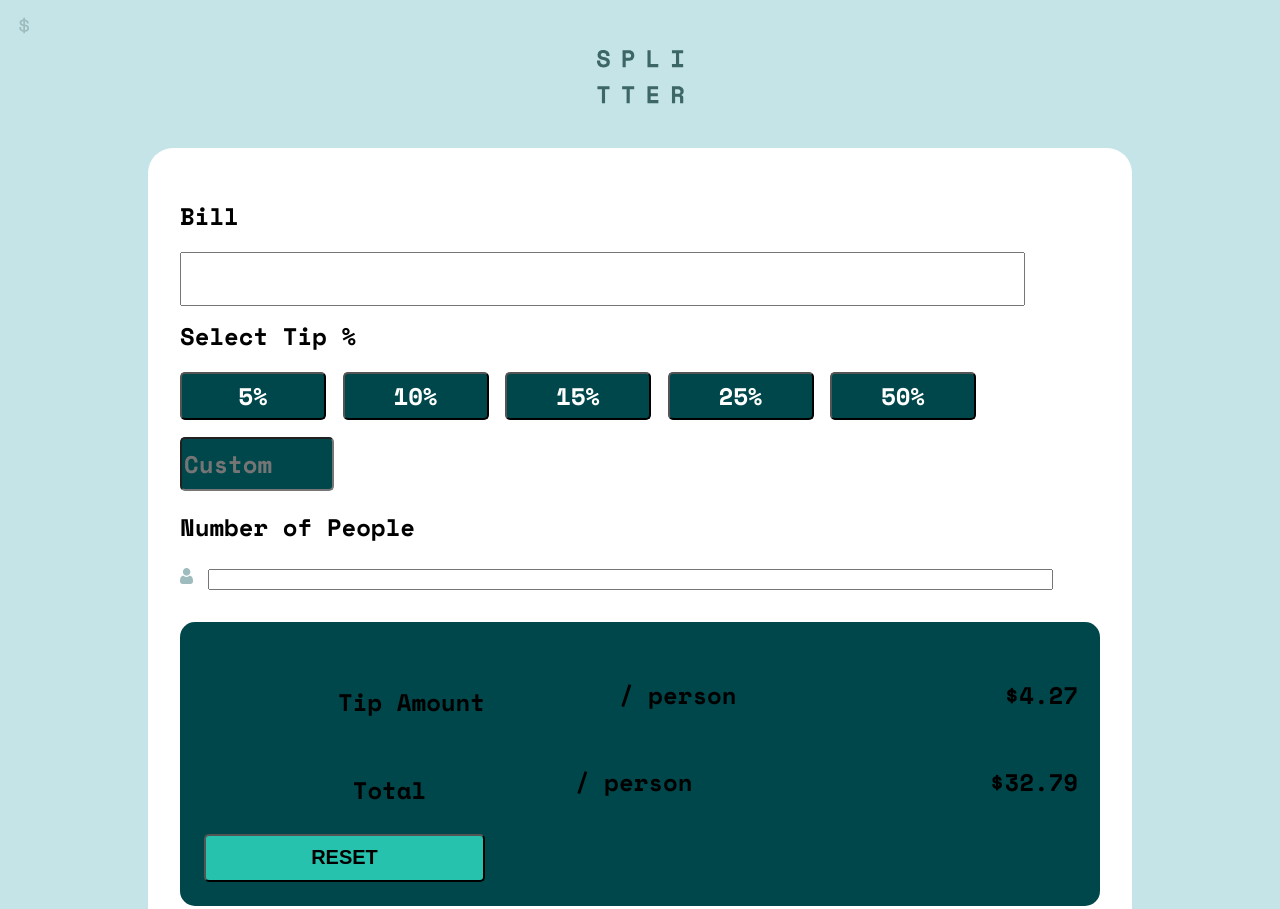
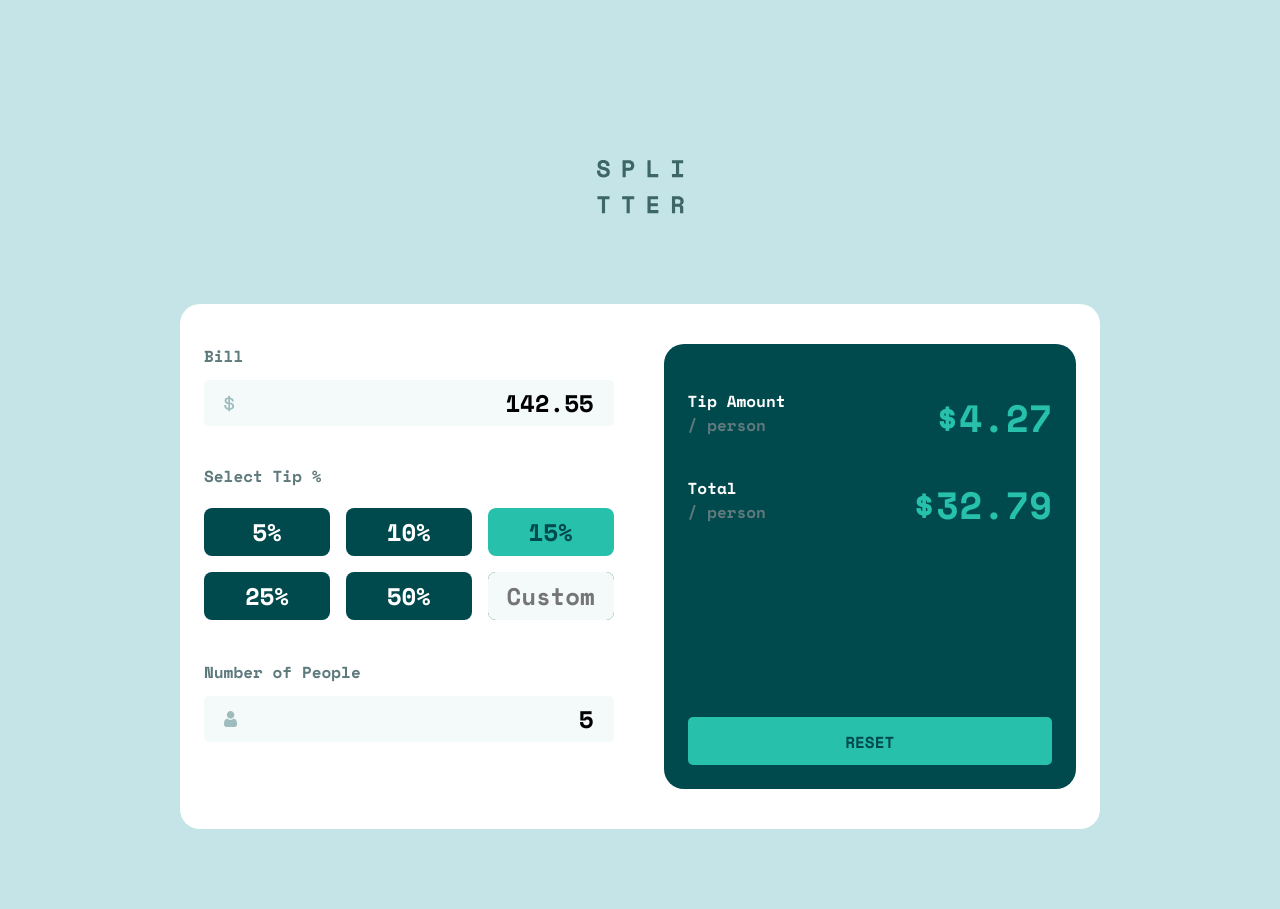
Before and after one commit to lashasuxa/tip-calculator-app-main, a plain HTML site: page index.html in a window 1280 px wide. Shown: the top 909 px of the page. Drawn offline with nearby package versions, Linux system fonts and the light colour scheme.

Commit message:
renewed js , and files

```diff
--- a/index.html
+++ b/index.html
@@ -1,143 +1,88 @@
 <!DOCTYPE html>
 <html lang="en">
-<head>
-  <meta charset="UTF-8">
-  <meta name="viewport" content="width=device-width, initial-scale=1.0"> <!-- displays site properly based on user's device -->
+  <head>
+    <meta charset="UTF-8" />
+    <meta name="viewport" content="width=device-width, initial-scale=1.0" />
+    <!-- displays site properly based on user's device -->
 
-  <link rel="icon" type="image/png" sizes="32x32" href="./images/favicon-32x32.png">
+    <link
+      rel="icon"
+      type="image/png"
+      sizes="32x32"
+      href="./images/favicon-32x32.png"
+    />
 
-  <title>Frontend Mentor | Tip calculator app</title>
+    <link
+      rel="stylesheet"
+      href="https://fonts.googleapis.com/css?family=Space+Mono:700"
+    />
 
+    <link rel="stylesheet" href="./style.css" />
 
-    <link rel="reset" href="reset.css">
-     <link rel="stylesheet" href="style.css">
-
-
-
-
-</head>
-
-<body>
-
-  <div class="maincard">
-
-
-         <div class="logodiv">
-          <img class="logopic" src="./images/logo.svg"/>
-           </div>
-
-
-        <div class="white-container">
-
-          <div class="inputcontainer">
-
-              <div class="billinputcon">
-
-                <p class="bill">
-                  Bill
-                </p>
-
-                <div class="billinput">
-                      <img src="./images/icon-dollar.svg" id="dollaricon"/>
-                      <input class="inp" type='number'>
-
-
-                </div>
-
-
-
+    <title>Frontend Mentor | Tip calculator app</title>
+  </head>
+  <body>
+    <main>
+      <img src="./images/logo.svg" alt="Logo" class="logo" />
+      <div class="card">
+        <div class="card-header">
+          <div class="bill-input-wrapper">
+            <label for="bill-input">Bill</label>
+            <div class="input-with-image">
+              <input id="bill-input" type="text" value="142.55" />
+              <img src="./images/icon-dollar.svg" alt="" />
+            </div>
+          </div>
+          <div class="select-tip-wrapper">
+            <p class="select-tip-title">Select Tip %</p>
+            <div class="select-tip-inner-wrapper">
+              <div class="select-tip-percentage" data-percentage="5">5%</div>
+              <div class="select-tip-percentage" data-percentage="10">10%</div>
+              <div class="select-tip-percentage active" data-percentage="15">
+                15%
               </div>
-
-
-              <div class="tipselector">
-
-                <p class="select tip">
-                  Select Tip %
-                </p>
-
-                  <div class="wrap-container">
-
-                      <button class="tipbutton" value="5">
-                        5%
-                      </button>
-
-                      <button class="tipbutton" value="10">
-                        10%
-                      </button>
-
-                      <button class="tipbutton" value="15">
-                        15%
-                      </button>
-
-                      <button class="tipbutton"value="25">
-                        25%
-                      </button>
-
-                      <button class="tipbutton" value="50">
-                        50%
-                      </button>
-
-                      <input class="tipbutton Custom" placeholder="Custom" >
-
-
-
-                  </div>
-
-
-
+              <div class="select-tip-percentage" data-percentage="25">25%</div>
+              <div class="select-tip-percentage" data-percentage="50">50%</div>
+              <div class="select-tip-percentage select-tip-custom">
+                <input
+                  class="custom-tip-input"
+                  type="text"
+                  placeholder="Custom"
+                />
               </div>
-
-
-                    <div class="peoplenumbersector">
-                      <p class="numofpeop">Number of People</p>
-                      <div class="nopinput">
-                        <img src="./images/icon-person.svg" id="personicon"/>
-                        <input class="input" id="people-input">
-                      </div>
-
-
-                    </div>
-
+            </div>
+          </div>
+          <div class="number-of-people-wrapper">
+            <label for="number-of-people-input" class="title"
+              >Number of People</label
+            >
+            <div class="input-with-image">
+              <input id="number-of-people-input" type="text" value="5" />
+              <img src="./images/icon-person.svg" alt="" />
+            </div>
+          </div>
+        </div>
+        <div class="card-footer">
+          <div class="tip-amount-wrapper footer-section">
+            <div class="tip-amount-inner text">
+              <p class="title">Tip Amount</p>
+              <p class="sub-title">/ person</p>
+            </div>
+            <div class="tip-amount-value value">$4.27</div>
           </div>
 
-
-
-          <div class="outputcontainer">
-
-                <div class="tip_number">
-
-                    <p class="tipamount">
-
-                      <h4>Tip Amount</h4>
-                      <p>/ person </p>
-                    </p>
-
-                    <p id="tip-amount"> $4.27 </p>
-                </div>
-
-                <div class="total_number">
-
-                    <p class="total">
-                      <h4> Total </h4>
-                      <p>/ person</p>
-                    </p>
-
-                    <p id="total-amount"> $32.79 </p>
-
-                 </div>
-
-                <button class="reset">  reset </button>
-
-
+          <div class="total-wrapper footer-section">
+            <div class="total-inner text">
+              <p class="title">Total</p>
+              <p class="sub-title">/ person</p>
+            </div>
+            <div class="total-value value">$32.79</div>
           </div>
 
-       </div>
-
-
-
-  </div>
-     <script src="./tip.js"> </script>
-</body>
-
-
+          <button class="btn-reset">Reset</button>
+        </div>
+      </div>
+    </main>
+    <script src="./tip.js"></script>
+  </body>
 </html>
--- a/reset.css
+++ /dev/null
@@ -1,48 +0,0 @@
-/* http://meyerweb.com/eric/tools/css/reset/
-   v2.0 | 20110126
-   License: none (public domain)
-*/
-
-html, body, div, span, applet, object, iframe,
-h1, h2, h3, h4, h5, h6, p, blockquote, pre,
-a, abbr, acronym, address, big, cite, code,
-del, dfn, em, img, ins, kbd, q, s, samp,
-small, strike, strong, sub, sup, tt, var,
-b, u, i, center,
-dl, dt, dd, ol, ul, li,
-fieldset, form, label, legend,
-table, caption, tbody, tfoot, thead, tr, th, td,
-article, aside, canvas, details, embed,
-figure, figcaption, footer, header, hgroup,
-menu, nav, output, ruby, section, summary,
-time, mark, audio, video {
-	margin: 0;
-	padding: 0;
-	border: 0;
-	font-size: 100%;
-	font: inherit;
-	vertical-align: baseline;
-}
-/* HTML5 display-role reset for older browsers */
-article, aside, details, figcaption, figure,
-footer, header, hgroup, menu, nav, section {
-	display: block;
-}
-body {
-	line-height: 1;
-}
-ol, ul {
-	list-style: none;
-}
-blockquote, q {
-	quotes: none;
-}
-blockquote:before, blockquote:after,
-q:before, q:after {
-	content: '';
-	content: none;
-}
-table {
-	border-collapse: collapse;
-	border-spacing: 0;
-}
--- a/style.css
+++ b/style.css
@@ -1,136 +1,259 @@
+:root {
+  --strong-cyan: hsl(172, 67%, 45%);
+  --very-dark-cyan: hsl(183, 100%, 15%);
+  --dark-grayish-cyan: hsl(186, 14%, 43%);
+  --grayish-cyan: hsl(184, 14%, 56%);
+  --light-grayish-cyan: hsl(185, 41%, 84%);
+  --very-light-grayish-cyan: hsl(189, 41%, 97%);
+  --white: hsl(0, 0%, 100%);
+}
 
-    /* .attribution { font-size: 11px; text-align: center; }
-    .attribution a { color: hsl(228, 45%, 44%); } */
+/* Box sizing rules */
+*,
+*::before,
+*::after {
+  box-sizing: border-box;
+}
 
-    @import url('https://fonts.googleapis.com/css2?family=Space+Mono:wght@700&display=swap');
+/* Remove default margin */
+body,
+h1,
+h2,
+h3,
+h4,
+p,
+figure,
+blockquote,
+dl,
+dd {
+  margin: 0;
+}
 
-    body{
-        background-color:#C5E4E7;
-        background: #F2F2F2;
-        font-family: "Space Mono" ;
-        font-weight: 700;
-        font-size: 24px;
-        line-height: 36px;
-        line-height: 100%;
-        max-width: 100%;
-        max-height: 100%;
-        margin: 0px;
-        background-color: hsl(185, 41%, 84%);
-        justify-content: center;
-        display: flex;
+/* Remove list styles on ul, ol elements with a list role, which suggests default styling will be removed */
+ul[role="list"],
+ol[role="list"] {
+  list-style: none;
+}
 
+/* Set core root defaults */
+html:focus-within {
+  scroll-behavior: smooth;
+}
 
-    }
+/* Set core body defaults */
+body {
+  min-height: 100vh;
+  text-rendering: optimizeSpeed;
+  line-height: 1.5;
+}
 
+/* A elements that don't have a class get default styles */
+a:not([class]) {
+  text-decoration-skip-ink: auto;
+}
 
-    .logodiv{
-        text-align: center;
-    }
+/* Make images easier to work with */
+img,
+picture {
+  max-width: 100%;
+  display: block;
+}
 
+/* Inherit fonts for inputs and buttons */
+input,
+button,
+textarea,
+select {
+  font: inherit;
+}
 
-    .white-container {
-        background-color: hsl(0, 0%, 100%);
-        border-radius: 25px 25px 0px 0px;
-        padding: 32px;
-        align-items: center;
-        justify-content: left;
-        max-width: 920px;
+/* Remove all animations, transitions and smooth scroll for people that prefer not to see them */
+@media (prefers-reduced-motion: reduce) {
+  html:focus-within {
+    scroll-behavior: auto;
+  }
 
-    }
+  *,
+  *::before,
+  *::after {
+    animation-duration: 0.01ms !important;
+    animation-iteration-count: 1 !important;
+    transition-duration: 0.01ms !important;
+    scroll-behavior: auto !important;
+  }
+}
 
-    .logodiv {
-        padding-top: 50px;
-        padding-bottom: 41px;
+body {
+  font-family: "Space Mono", sans-serif;
+  padding: 48px 0 0;
+  background-color: var(--light-grayish-cyan);
+}
 
-    }
+.logo {
+  margin: 0 auto 34px;
+}
 
+.card {
+  padding: 40px 24px;
+  background-color: var(--white);
+  border-radius: 20px;
+}
 
+.bill-input-wrapper label {
+  display: block;
+  margin-bottom: 12px;
+}
 
-    .billinput {
-        height: 48px;
-        /* position: relative;
-        display: flex;
-        justify-content: center; */
-    }
+.input-with-image {
+  position: relative;
+}
 
-    #dollaricon{
+.input-with-image input {
+  width: 100%;
+  border: none;
+  background-color: var(--very-light-grayish-cyan);
+  height: 46px;
+  line-height: 46px;
+  font-size: 24px;
+  padding: 0 20px;
+  text-align: right;
+  margin-bottom: 38px;
+  border-radius: 5px;
+}
 
-        position:absolute;
-        left:19px;
-        top:17px;
-    }
+.input-with-image img {
+  position: absolute;
+  left: 20px;
+  top: 15px;
+}
 
-    input {
-        width: 91%;
-        height: 100%;
-        left:50px ;
-    }
+.bill-input-wrapper label,
+.select-tip-title,
+.number-of-people-wrapper .title {
+  color: var(--dark-grayish-cyan);
+}
 
-    .wrap-container{
-        display: flex;
-        flex-wrap: wrap;
-        gap: 16.5px;
+.select-tip-title {
+  margin-bottom: 20px;
+}
 
+.select-tip-inner-wrapper {
+  display: grid;
+  grid-template-columns: repeat(2, 1fr);
+  column-gap: 16px;
+  row-gap: 16px;
+}
 
+.select-tip-percentage {
+  background-color: var(--very-dark-cyan);
+  border-radius: 8px;
+  text-align: center;
+  color: var(--white);
+  padding: 6px 0;
+  font-size: 24px;
+  cursor: pointer;
+}
 
-    }
-    .tipbutton{
-        font-family: "Space Mono" ;
-        font-weight: 700;
-        font-size: 24px;
-    }
+.select-tip-percentage.active {
+  color: var(--very-dark-cyan);
+  background-color: var(--strong-cyan);
+}
 
+.select-tip-custom {
+  padding: 0;
+}
 
-    .tipbutton{
-        width: 146px;
-        height: 48px;
-        border-radius: 5px;
-    }
+.select-tip-custom input {
+  width: 100%;
+  border-radius: 8px;
+  height: 48px;
+  border: none;
+  line-height: 48px;
+  font-size: 24px;
+  text-align: center;
+  background-color: var(--very-light-grayish-cyan);
+}
 
-    .tipbutton{
-        background-color: #00474B;
-        color: #FFFFFF;
-    }
+.select-tip-wrapper {
+  margin-bottom: 40px;
+}
 
-    .tip_number{
-        display: flex;
-        justify-content: space-between;
+.number-of-people-wrapper .title {
+  margin-bottom: 12px;
+  display: block;
+}
 
+.card-footer {
+  padding: 45px 24px 24px;
+  background-color: var(--very-dark-cyan);
+  border-radius: 20px;
+}
 
-    }
-    .total_number{
-        display: flex;
-        justify-content: space-between;
-    }
-    .tipamount{
-        color: #FFFFFF;
-    }
+.footer-section {
+  margin-bottom: 30px;
+  display: flex;
+  justify-content: space-between;
+}
 
-    .total{
-        color: #FFFFFF;
-    }
+.footer-section .title {
+  color: var(--white);
+  text-align: left;
+}
 
+.footer-section .sub-title {
+  text-align: left;
+  color: var(--dark-grayish-cyan);
+}
 
+.footer-section .value {
+  color: var(--strong-cyan);
+  font-size: 24px;
+}
 
+.card-footer .btn-reset {
+  text-transform: uppercase;
+  background-color: var(--strong-cyan);
+  width: 100%;
+  height: 48px;
+  line-height: 48px;
+  border-radius: 5px;
+  border: none;
+  color: var(--very-dark-cyan);
+  cursor: pointer;
+}
 
+@media screen and (min-width: 921px) {
+  .card {
+    max-width: 920px;
+    margin: 0 auto;
+    display: flex;
+    gap: 50px;
+    margin-bottom: 238px;
+  }
 
+  body {
+    padding: 0;
+  }
 
-    .outputcontainer{
-        padding: 37px 22px 24px 24px;
-        background-color: #00474B;
-        margin-top: 32px;
-        border-radius: 15px;
-    }
+  .card-header,
+  .card-footer {
+    width: 50%;
+  }
 
-    .reset{
-        width: 281px;
-        height: 48px;
-        border-radius: 5px;
-        background-color: #26c2ae;
-        text-transform: uppercase;
-        font-size: 20px;
-        line-height: 29.6px;
-        text-align: center;
-        font-weight: bold;
+  .select-tip-inner-wrapper {
+    grid-template-columns: repeat(3, 1fr);
+  }
 
-    }
+  .btn-reset {
+    margin-top: 154px;
+  }
+
+  .logo {
+    margin-top: 160px;
+    margin-bottom: 90px;
+  }
+
+  .footer-section .value {
+    font-size: 38px;
+  }
+}
```
Also changed, not shown: tip.js (+95 -33 lines).
